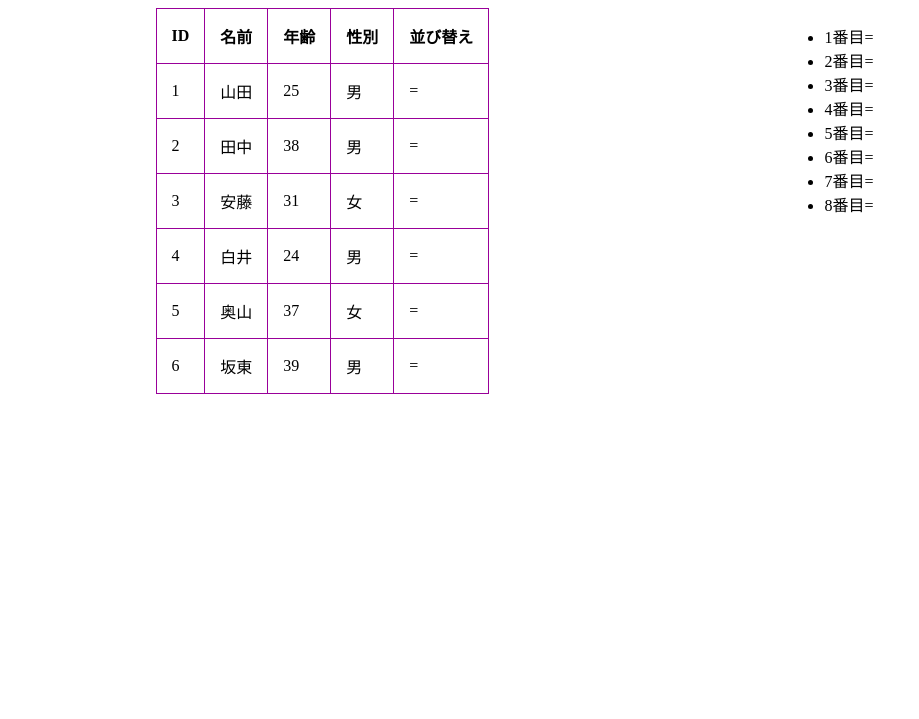
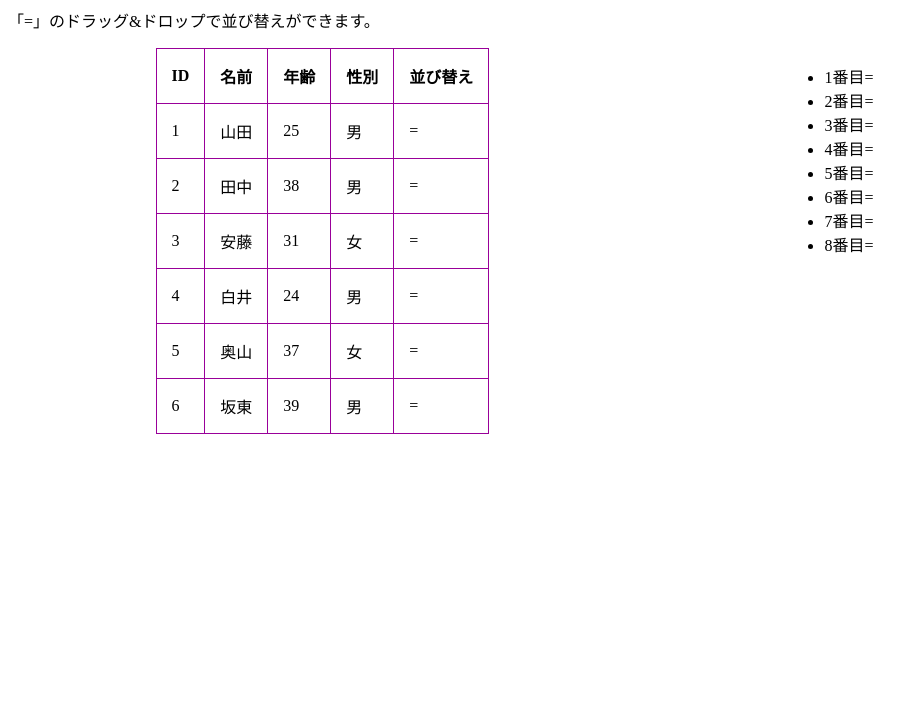
Before and after one commit to Go-Noji/DragAndDrop-DEMO, a website built with webpack: page docs/index.html in a window 1280 px wide. Shown: the part 81-800 px from the top of the page, without its empty margins (0-919 px from the left). Built offline with nearby package versions, Linux system fonts and the light colour scheme.

Commit message:
[feat] 説明を追加

```diff
--- a/docs/index.html
+++ b/docs/index.html
@@ -22,6 +22,7 @@
 </head>
 <body>
 <h1>ドラッグ&amp;ドロップテスト</h1>
+<p>「=」のドラッグ&amp;ドロップで並び替えができます。</p>
 <div style="display: flex;justify-content: space-around;">
   <table>
     <thead>
```
